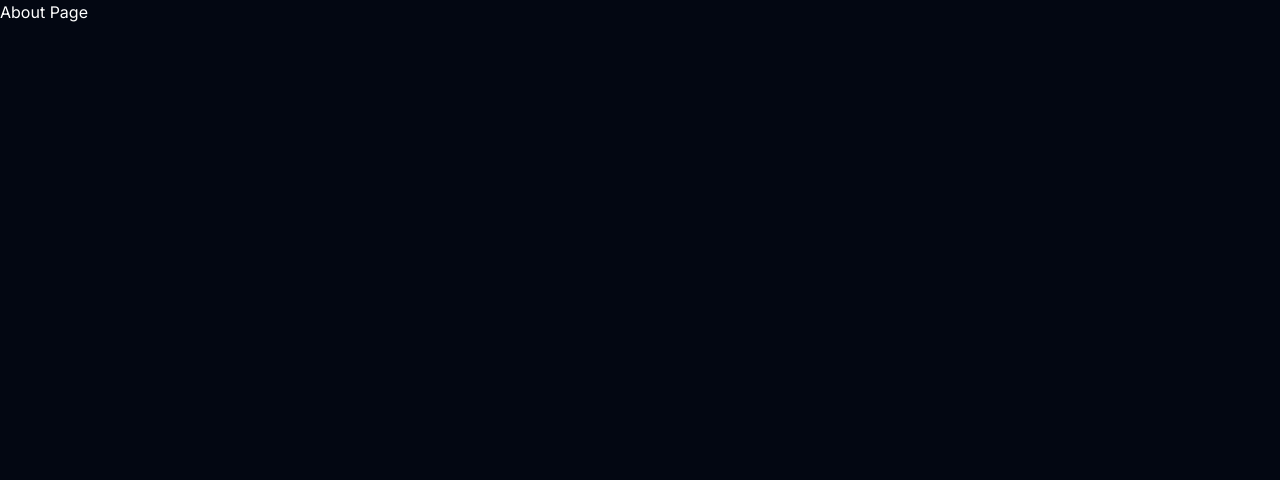
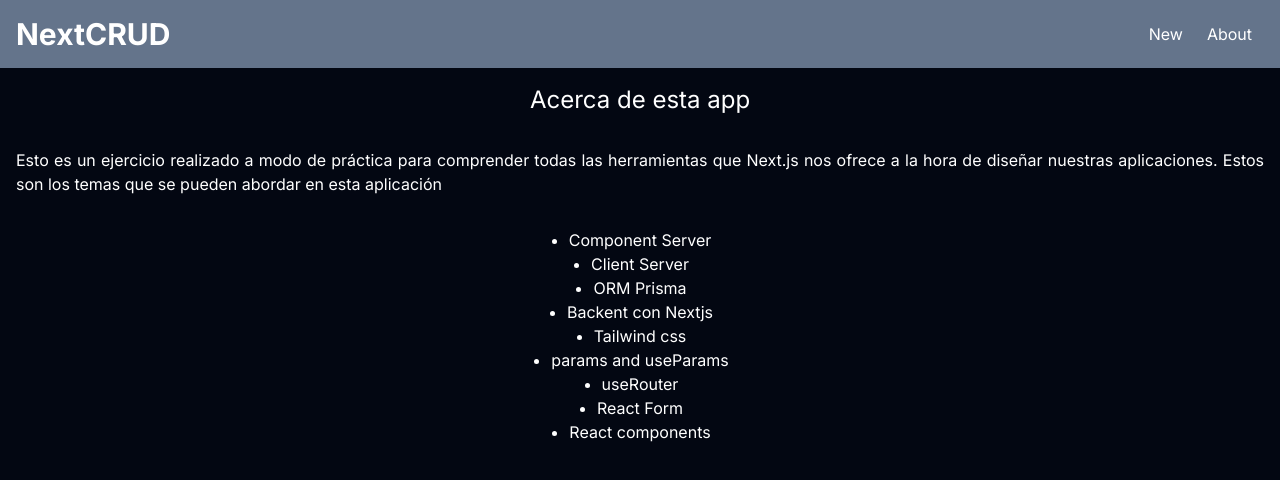
Before and after one commit to DiegoGVdev/Nextjs_fullstack_ptc001_crud, a Next.js app: page /about in a window 1280 px wide. Shown: the top 480 px of the page. Built offline with nearby package versions, Linux system fonts and the light colour scheme.

Commit message:
Feat/App Finished, CREATE-READ-UPDATE-DELETE Tasks

```diff
--- a/src/app/about/page.jsx
+++ b/src/app/about/page.jsx
@@ -1,8 +1,29 @@
-
 function AboutPage() {
   return (
-    <div>About  Page</div>
-  )
+    <section className="container mx-auto ">
+      <div className="flex flex-col justify-center items-center ">
+        <h1 className="text-2xl p-4 ">Acerca de esta app</h1>
+        <p className="text-justify p-4 ">
+          Esto es un ejercicio realizado a modo de práctica para comprender
+          todas las herramientas que Next.js nos ofrece a la hora de diseñar
+          nuestras aplicaciones. Estos son los temas que se pueden abordar en
+          esta aplicación
+        </p>
+      </div>
+
+      <ol className="p-4 mx-4 flex flex-col justify-center items-center list-disc">
+        <li>Component Server</li>
+        <li>Client Server</li>
+        <li>ORM Prisma</li>
+        <li>Backent con Nextjs</li>
+        <li>Tailwind css</li>
+        <li>params and useParams</li>
+        <li>useRouter</li>
+        <li>React Form</li>
+        <li>React components </li>
+      </ol>
+    </section>
+  );
 }
 
-export default AboutPage
+export default AboutPage;
--- a/src/app/layout.jsx
+++ b/src/app/layout.jsx
@@ -1,18 +1,22 @@
-import './globals.css'
-import { Inter } from 'next/font/google'
+import Navbar from "@/components/home/Navbar";
+import "./globals.css";
+import { Inter } from "next/font/google";
 
-const inter = Inter({ subsets: ['latin'] })
+const inter = Inter({ subsets: ["latin"] });
 
 export const metadata = {
-  title: 'Create Next App',
-  description: 'Generated by create next app',
-}
+  title: "Create Next App",
+  description: "Generated by create next app",
+};
 
 export default function RootLayout({ children }) {
   return (
     <html lang="en">
-      <body className={inter.className}
-      suppressHydrationWarning={true}>{children}</body>
+      <body className={inter.className} suppressHydrationWarning={true}>
+        <Navbar />
+
+        {children}
+      </body>
     </html>
-  )
+  );
 }
--- a/src/app/new/page.jsx
+++ b/src/app/new/page.jsx
@@ -2,6 +2,7 @@
 
 import { useRouter } from "next/navigation";
 import { useEffect, useState } from "react";
+import { prisma } from "@/libs/prisma";
 
 function NewPage({ params }) {
   const router = useRouter();
@@ -23,16 +24,15 @@ function NewPage({ params }) {
     e.preventDefault();
 
     if (params.id) {
-     const res = await fetch(`/api/tasks/${params.id}`,{
+      const res = await fetch(`/api/tasks/${params.id}`, {
         method: "PUT",
-      body: JSON.stringify({title, description}),
+        body: JSON.stringify({ title, description }),
         headers: {
           "Content-Type": "application/json",
         },
-     })
+      });
       const data = await res.json();
-     console.log(data)
-
+      console.log(data);
     } else {
       const res = await fetch("/api/tasks", {
         method: "POST",
@@ -41,20 +41,30 @@ function NewPage({ params }) {
           "content-type": "application/json",
         },
       });
-      const data = await res.json( );
-      setTitle(data.title)
-      setDescription(data.description)
-
+      const data = await res.json();
+      setTitle(data.title);
+      setDescription(data.description);
     }
 
-    router.refresh( )
+    router.refresh();
     router.push("/");
+  };
 
+  const onHandleDelete = async () => {
+    const res = await fetch(`/api/tasks/${params.id}`, {
+      method: "DELETE",
+    });
+    const data = await res.json()
+
+    router.refresh()
+    router.push("/")
   };
+
+
 
   return (
     <div className="h-screen flex justify-center items-center">
-      <form className="bg-slate-800 p-10 md:w-1/4" onSubmit={onSubmit}>
+      <form className="bg-slate-800 p-10 md:w-1/3" onSubmit={onSubmit}>
         <label htmlFor="title" className="font-bold text-sm">
           Titulo de la tarea
         </label>
@@ -81,12 +91,26 @@ function NewPage({ params }) {
           value={description}
         ></textarea>
 
+        <div className="flex justify-between">
           <button
+            type="submit"
             className="bg-blue-500 hover:bg-blue-700 text-white
       font-bold py-2 px-4 rounded "
           >
             Crear
           </button>
+
+          {params.id && (
+            <button
+              type="button"
+              onClick={onHandleDelete }
+              className="bg-red-500 hover:bg-red-700 text-white
+            font-bold py-2 px-4 rounded mx-2 "
+            >
+              Delete
+            </button>
+          )}
+        </div>
       </form>
     </div>
   );
--- /dev/null
+++ b/src/app/not-found.jsx
@@ -0,0 +1,13 @@
+import React from "react";
+
+function NotFound() {
+  return (
+    <section className="flex h-screen justify-center items-center">
+      <div>
+        <h1 className="text-4xl font-bold">NotFound</h1>
+      </div>
+    </section>
+  );
+}
+
+export default NotFound;
--- a/src/app/page.jsx
+++ b/src/app/page.jsx
@@ -1,9 +1,9 @@
 import TaskView from "@/components/home/TaskView";
+import {prisma} from '@/libs/prisma'
 
 
 async function loadTasks() {
-  const res = await fetch("http://localhost:3000/api/tasks");
-  const data = await res.json();
+  const data =  await prisma.task.findMany()
   return data;
 }
 
--- /dev/null
+++ b/src/components/home/Navbar.jsx
@@ -0,0 +1,25 @@
+import Link from "next/link";
+
+function Navbar() {
+  return (
+    <nav className="bg-slate-500">
+      <div className="container flex justify-between  items-center mx-auto p-4 ">
+        <Link href="/">
+          <h3 className="font-bold text-3xl">NextCRUD</h3>
+        </Link>
+
+        <ul className="flex ">
+          <li className="px-3 hover:bg-slate-800">
+            <Link href="/new">New</Link>
+          </li>
+
+          <li className="px-3 hover:bg-slate-800">
+            <Link href="/about">About</Link>
+          </li>
+        </ul>
+      </div>
+    </nav>
+  );
+}
+
+export default Navbar;
```
Also changed, not shown: 1 other file (tests, documents, lock files or other folders). Lines whose indentation alone changed are shown as unchanged.
